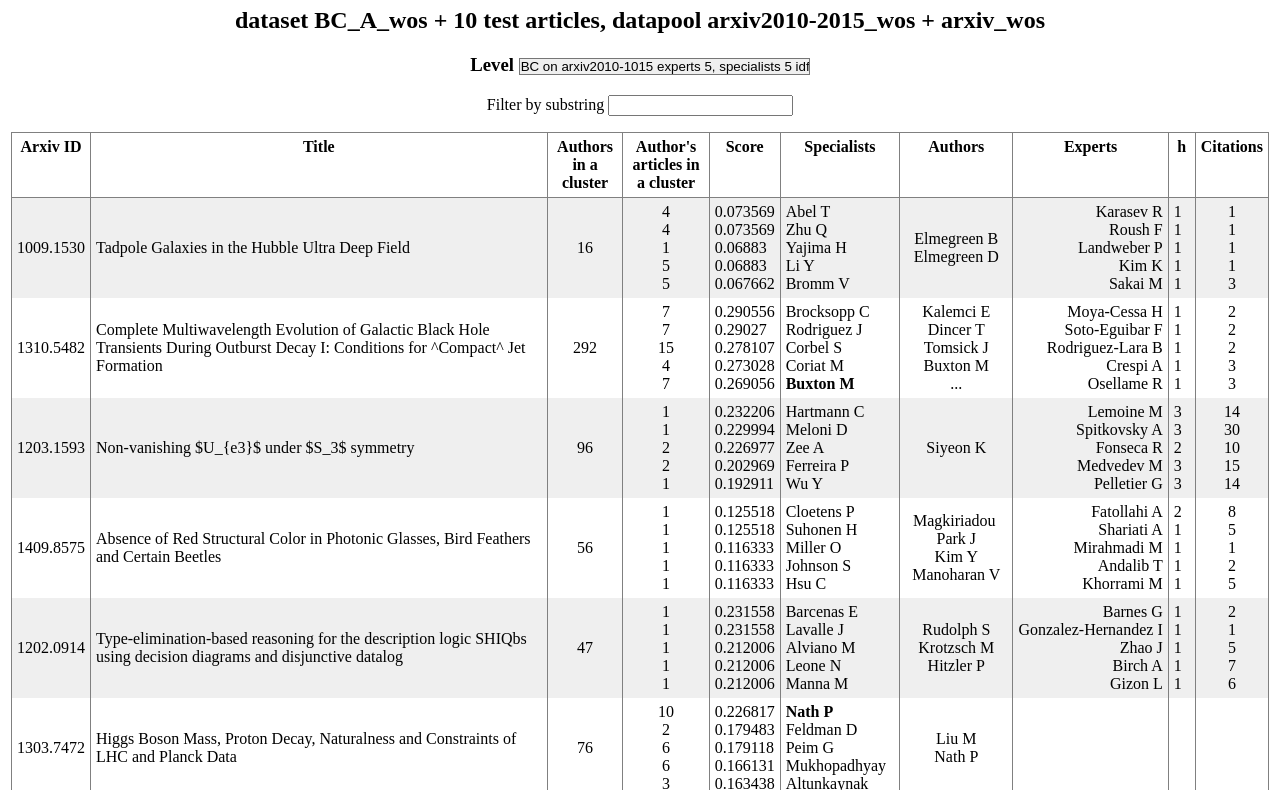
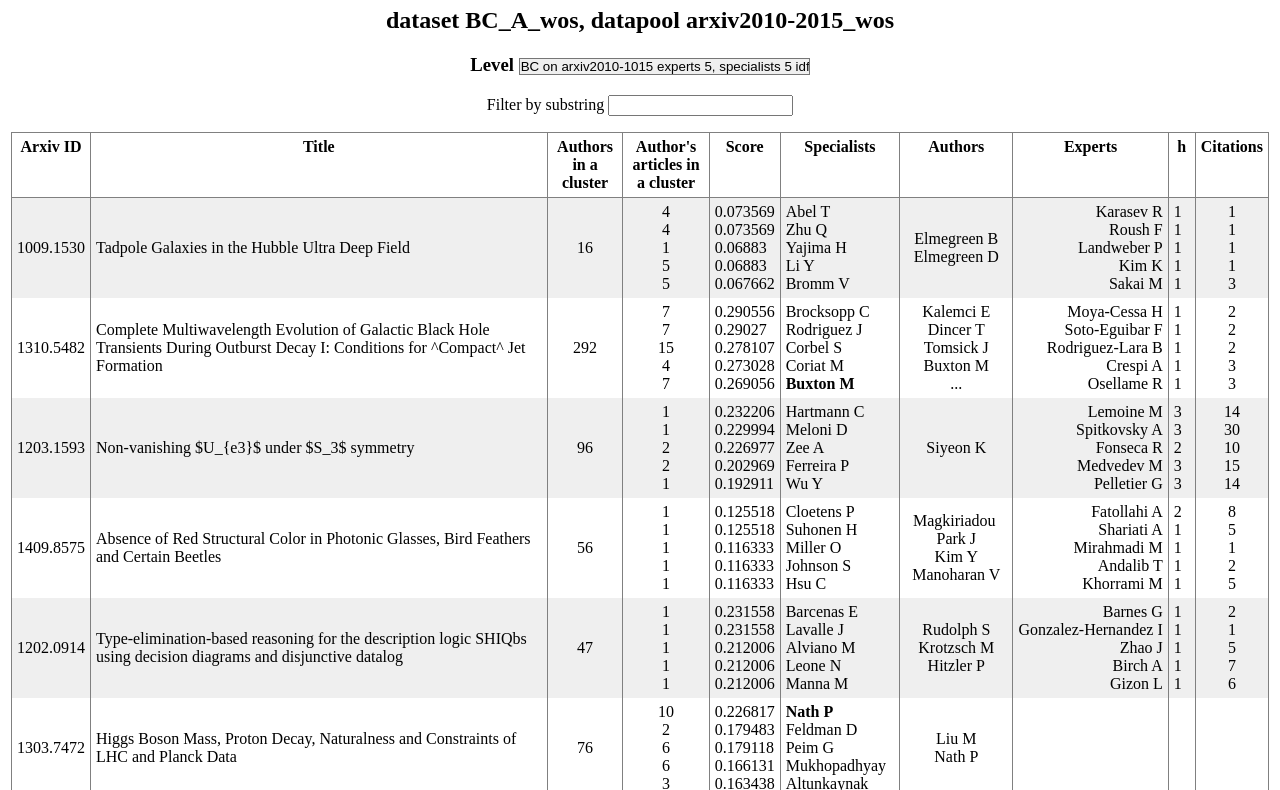
Before and after one commit to colinlaney/referee, a plain HTML site: page index.html in a window 1280 px wide. Shown: the part 74-864 px from the top of the page. Drawn offline with nearby package versions, Linux system fonts and the light colour scheme.

Commit message:
Fix: title

```diff
--- a/index.html
+++ b/index.html
@@ -12,7 +12,8 @@
     <table id="articles_table">
       <caption>
         <!--h1>Potential referees for 1.5k articles</h1><h2>Level <select onchange="var file='arxivPhys2013_wos_idf_aggregated_cosine_concepts_level-'+this.value+'_experts_spec_BC_A_wos.json'; d3.json(file, show_articles);"-->
-        <h1>Potential referees for 1k articles</h1><h2>dataset BC_A_wos + 10 test articles, datapool arxiv2010-2015_wos + arxiv_wos</h2><h3>Level <select onchange="file='BCon' + this.value + '_idf_sep.json'; d3.json(file, show_articles);">
+        <h1>Potential referees for 1k articles</h1><h2>dataset BC_A_wos, datapool arxiv2010-2015_wos</h2><h3>Level <select onchange="file='BCon' + this.value + '_idf_sep.json'; d3.json(file, show_articles);">
+        <!-- <h1>Potential referees for 1k articles</h1><h2>dataset BC_A_wos + 10 test articles, datapool arxiv2010-2015_wos + arxiv_wos</h2><h3>Level <select onchange="file='BCon' + this.value + '_idf_sep.json'; d3.json(file, show_articles);"> -->
           <!-- <option value="2015e2015e1s2">BC on arxiv2010-2015 experts 1, specialists 2 idf</option>
           <option value="2015e2s3">BC on arxiv2010-2015 experts 2, specialists 3 idf</option>
           <option value="2015e3s4">BC on arxiv2010-2015 experts 3, specialists 4 idf</option>
```
